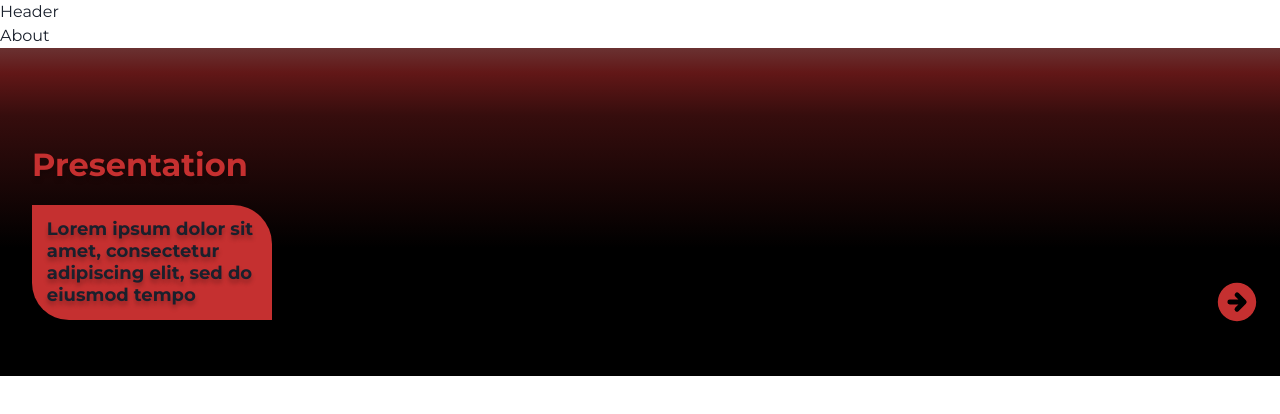
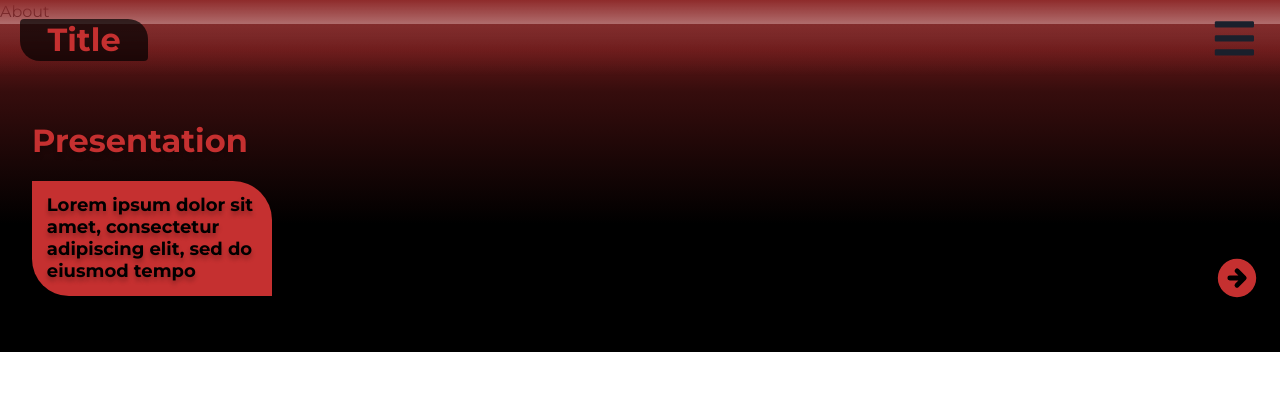
Before and after one commit to coderhood-dev/team-ramen, a React (Create React App) app: page /about in a window 1280 px wide. Shown: the top 414 px of the page. Built offline with nearby package versions, Linux system fonts and the light colour scheme.

Commit message:
- Header and sidemenu added - FooterAbout reworked

```diff
--- a/src/components/FooterAbout/FooterAbout.js
+++ b/src/components/FooterAbout/FooterAbout.js
@@ -46,6 +46,7 @@ const TextInfo = () => {
         lineHeight={{
           base: "22px",
         }}
+        color="black"
       >
         Lorem ipsum dolor sit amet, consectetur adipiscing elit, sed do eiusmod
         tempo
--- a/src/components/Header/Header.js
+++ b/src/components/Header/Header.js
@@ -1,9 +1,160 @@
-import {Box} from '@chakra-ui/react'
+import { Flex, Text } from "@chakra-ui/react";
+import { FaBars } from "react-icons/fa";
+import { useState } from "react";
+import { motion } from "framer-motion";
 
+const Title = () => {
+  return (
+    <Text
+      fontSize={{ base: "2rem" }}
+      fontWeight="bold"
+      color="#C53030"
+      textShadow="0px 4px 4px rgba(0, 0, 0, 0.25"
+    >
+      Title
+    </Text>
+  );
+};
+
+const TitleBox = () => {
+  return (
+    <Flex
+      h={{ base: "2.65rem" }}
+      w={{ base: "8rem" }}
+      borderRadius="4px 20px;"
+      bg="rgba(0, 0, 0, 0.71)"
+      marginBottom={{ base: "0.93rem" }}
+      marginLeft={{ base: "1.25rem" }}
+      align="center"
+      justifyContent="center"
+    >
+      <Title />
+    </Flex>
+  );
+};
+const Buttons = ({ children }) => {
+  return (
+    <Flex
+      bg={{ base: "#C53030" }}
+      borderRadius="4px 39px 4px 37px"
+      w={{ base: "13.75rem" }}
+      h={{ base: "3.4rem" }}
+      align="center"
+      justifyContent="center"
+      marginBottom="2rem"
+    >
+      <Text
+        w={{ base: "91%" }}
+        textShadow="0px 4px 4px rgba(0, 0, 0, 0.25)"
+        fontWeight="bold"
+        fontSize={{ base: "2rem" }}
+        lineHeight={{ base: "22px" }}
+        textAlign="center"
+      >
+        {children}
+      </Text>
+    </Flex>
+  );
+};
+const SideMenuButton = ({ handleSideMenu }) => {
+  return (
+    <Flex
+      onClick={(e) => {
+        handleSideMenu();
+      }}
+      fontSize="2.8rem"
+      w={{ base: "3rem" }}
+      marginBottom={{ base: "0.93rem" }}
+      marginRight={{ base: "1.25rem" }}
+      textShadow="0px 4px 4px rgba(0, 0, 0, 0.25"
+    >
+      <FaBars />
+    </Flex>
+  );
+};
+const SideMenu = () => {
+  return (
+    <Flex
+      w={{ base: "17.35rem" }}
+      h={{ base: "29.93rem" }}
+      bg={{ base: "black" }}
+      border={{ base: "3px solid #C53030" }}
+      borderRadius={{ base: "0px 0px 0px 93px" }}
+      top="-4.68rem"
+      left="0"
+      position="absolute"
+      align="center"
+      justifyContent="center"
+    >
+      <Flex flexDir="column">
+        <Buttons children={"Funciones"} />
+        <Buttons children={"Ofertas"} />
+        <Buttons children={"Coderhood"} />
+        <Buttons children={"Contacto"} />
+      </Flex>
+    </Flex>
+  );
+};
+const BlackBackground = ({ handleSideMenu }) => {
+  const variants = {
+    hidden: { opacity: 0 },
+    visible: { opacity: 1 },
+  };
+  return (
+    <>
+      <motion.div
+        initial="hidden"
+        animate="visible"
+        transition={{ duration: 0.2 }}
+        variants={variants}
+        exit={{ opacity: 0 }}
+      >
+        {" "}
+        <Flex
+          position="fixed"
+          w="100vw"
+          h="100vh"
+          bg="rgba(1, 1, 1, 0.61)"
+          left="0"
+          top="0"
+          onClick={handleSideMenu}
+        ></Flex>
+      </motion.div>
+      <motion.div
+        initial={{ opacity: 0, x: 10 }}
+        animate={{ opacity: 1, x: "-9.68rem" }}
+        variants={variants}
+        transition={{ delay: 0.1, duration: 0.25 }}
+      >
+        <SideMenu />
+      </motion.div>
+    </>
+  );
+};
 export const Header = () => {
-    return (
-        <Box>
-            Header
-        </Box>
-    )
-}
+  const [sideMenu, setSideMenu] = useState(false);
+
+  const handleSideMenu = () => {
+    setSideMenu(!sideMenu);
+  };
+
+  return (
+    <Flex
+      h={{ base: "4.75rem" }}
+      w={{ base: "100%" }}
+      bg={{
+        base:
+          "linear-gradient(180deg, #8E2B2B 0%, rgba(3, 2, 2, 0.0208333) 99.99%, rgba(197, 48, 48, 0) 100%)",
+      }}
+      align={{ base: "flex-end" }}
+      justifyContent={{ base: "space-between" }}
+      position={{ base: "fixed" }}
+      top={{ base: "0" }}
+      left={{ base: "0" }}
+    >
+      <TitleBox />
+      {sideMenu ? <BlackBackground handleSideMenu={handleSideMenu} /> : ""}
+      <SideMenuButton handleSideMenu={handleSideMenu} />
+    </Flex>
+  );
+};
```
